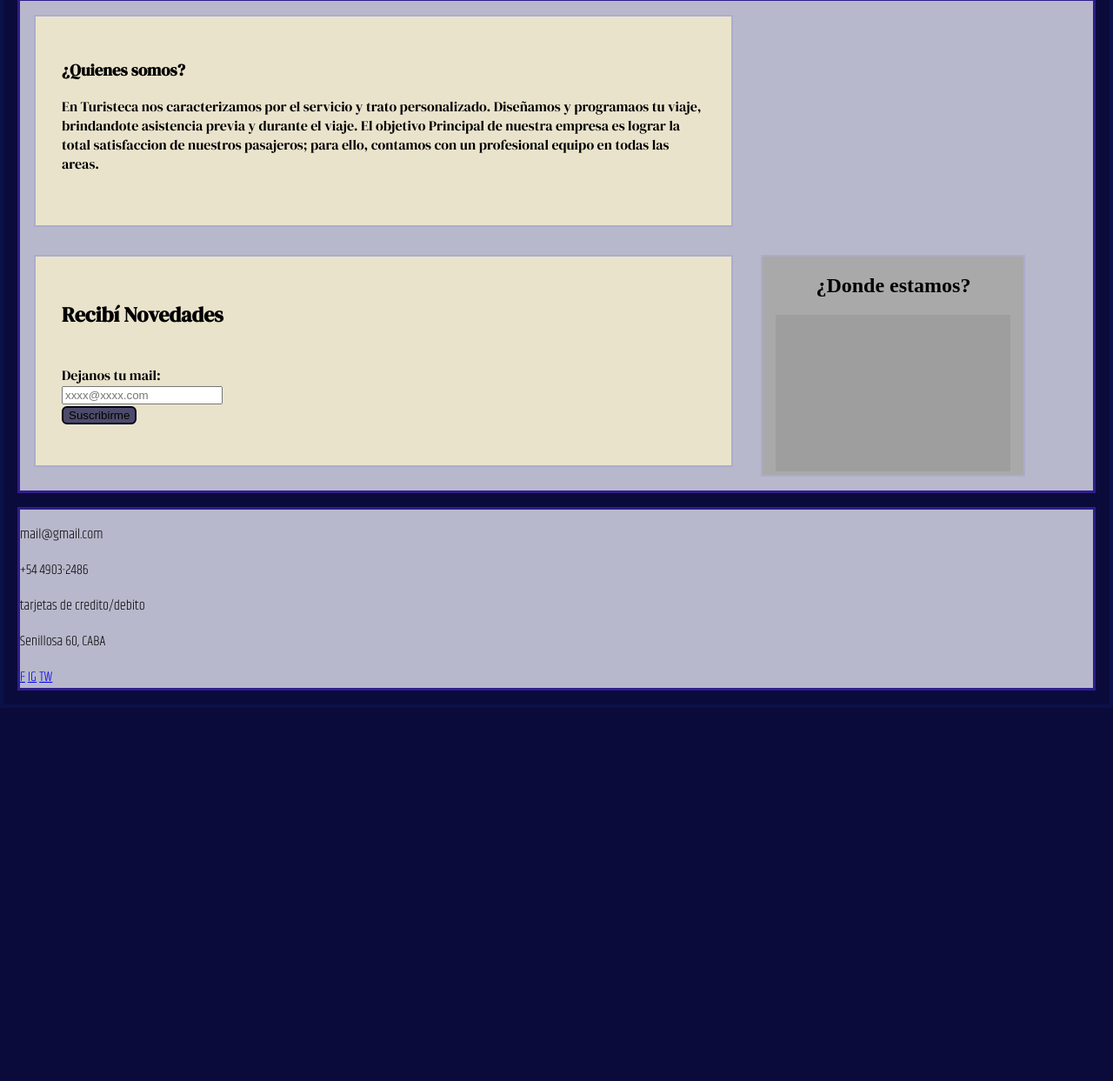
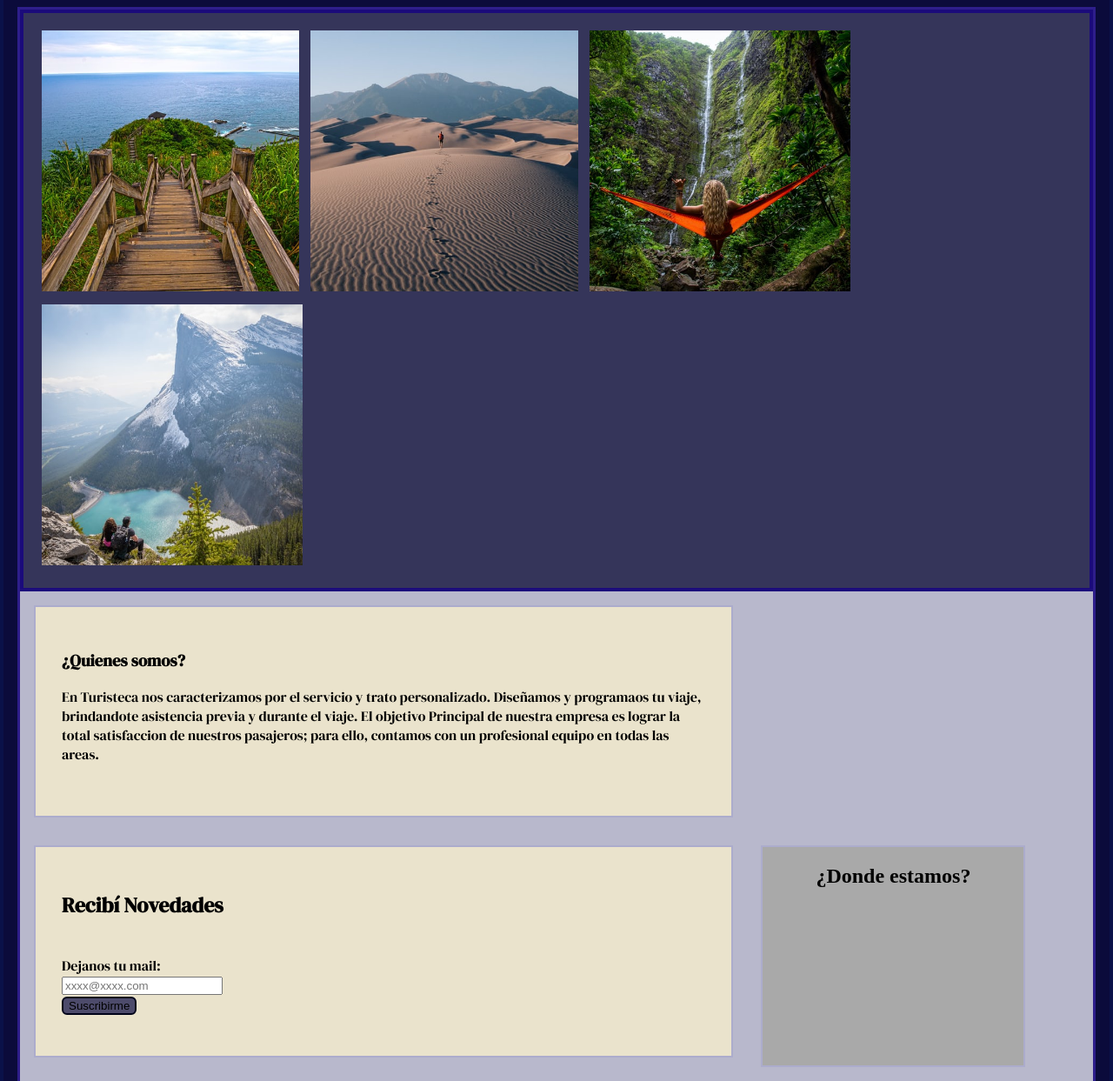
Before and after one commit to FacuMedinaHerrera/webPage1, a plain HTML site: page index.html in a window 1280 px wide. Shown: the part 272-1515 px from the top of the page at 87% size. Before the commit the page ends 1086 px from the top, so only its background shows below. Drawn offline with Linux system fonts and the light colour scheme; grey boxes are pictures that could not be loaded.

Commit message:
fontawesome

```diff
--- a/estilosindex.css
+++ b/estilosindex.css
@@ -8,7 +8,6 @@ body {
     border: 4px rgb(10, 17, 73) solid;
     min-height: 100px;
     background-color: rgb(11, 11, 59);
-
     margin: 0;
 }
 
@@ -23,8 +22,6 @@ header,main,footer {
 footer{
     font-family: 'Khand', sans-serif;
 }
-
-
 
 .heather-logo {
 
@@ -125,3 +122,19 @@ aside {
     width: 90%;
    min-height: 180px;
 }
+i{
+    padding: 0.5rem;
+}
+.imagenes{
+    padding: 1rem;
+    border: 4px rgba(23, 4, 129, 0.856) solid;
+    width: auto;
+    background-color: rgba(36, 36, 75, 0.877);
+}
+img{
+    width: auto;
+    display: inline-block;
+    padding: 0.3rem;
+
+
+}
--- a/index.html
+++ b/index.html
@@ -8,6 +8,7 @@
     <link rel="icon" type="image/png" href="IMAGENES/favicon.ico" sizes="64x64">
     <title>TURISTECA</title>
     <link rel="stylesheet" href="estilosindex.css">
+    <script src="https://kit.fontawesome.com/71ba4d0035.js" crossorigin="anonymous"></script>
 </head>
 
 <body>
@@ -30,6 +31,13 @@
     <main>
 
         <div class="contenido-principal">
+           <section class="imagenes">
+               <img src="IMAGENES/index1.jpg" height="300px" width="300px">
+               <img src="IMAGENES/index2.jpg" height="300px" width="300px">
+               <img src="IMAGENES/index3pg.jpg" height="300px" width="300px">
+               <img src="IMAGENES/index4.jpg" height="300px" width="300">
+
+           </section>
             <link href="https://fonts.googleapis.com/css2?family=DM+Serif+Display&display=swap" rel="stylesheet">
 
             <section class="secciones">
@@ -60,16 +68,17 @@
     <footer>
         <link href="https://fonts.googleapis.com/css2?family=Khand:wght@300&display=swap" rel="stylesheet">
         <section>
-            <p>mail@gmail.com</p>
-            <p>+54 4903-2486</p>
-            <p>tarjetas de credito/debito</p>
-            <p>Senillosa 60, CABA</p>
+            <p><i class="far fa-envelope"></i>turisteca@gmail.com</p>
+            <p><i class="fas fa-phone-square-alt"></i>+54 4903-2486</p>
+            <p><i class="far fa-credit-card"></i>tarjetas de credito/debito</p>
+            <p><i class="fas fa-map-marker-alt"></i>Senillosa 60, CABA</p>
+
         </section>
         <section>
-            <nav>
-                <a href="https://www.facebook.com/">F</a>
-                <a href="https://www.instagram.com/?hl=es">IG</a>
-                <a href="https://twitter.com/?lang=es">TW</a>
+            <nav class="redes">
+                <a href="https://www.facebook.com/"><i class="fab fa-facebook-square"></i></a>
+                <a href="https://www.instagram.com/?hl=es"><i class="fab fa-instagram"></i></a>
+                <a href="https://twitter.com/?lang=es"><i class="fab fa-twitter-square"></i></a>
             </nav>
         </section>
 
```
